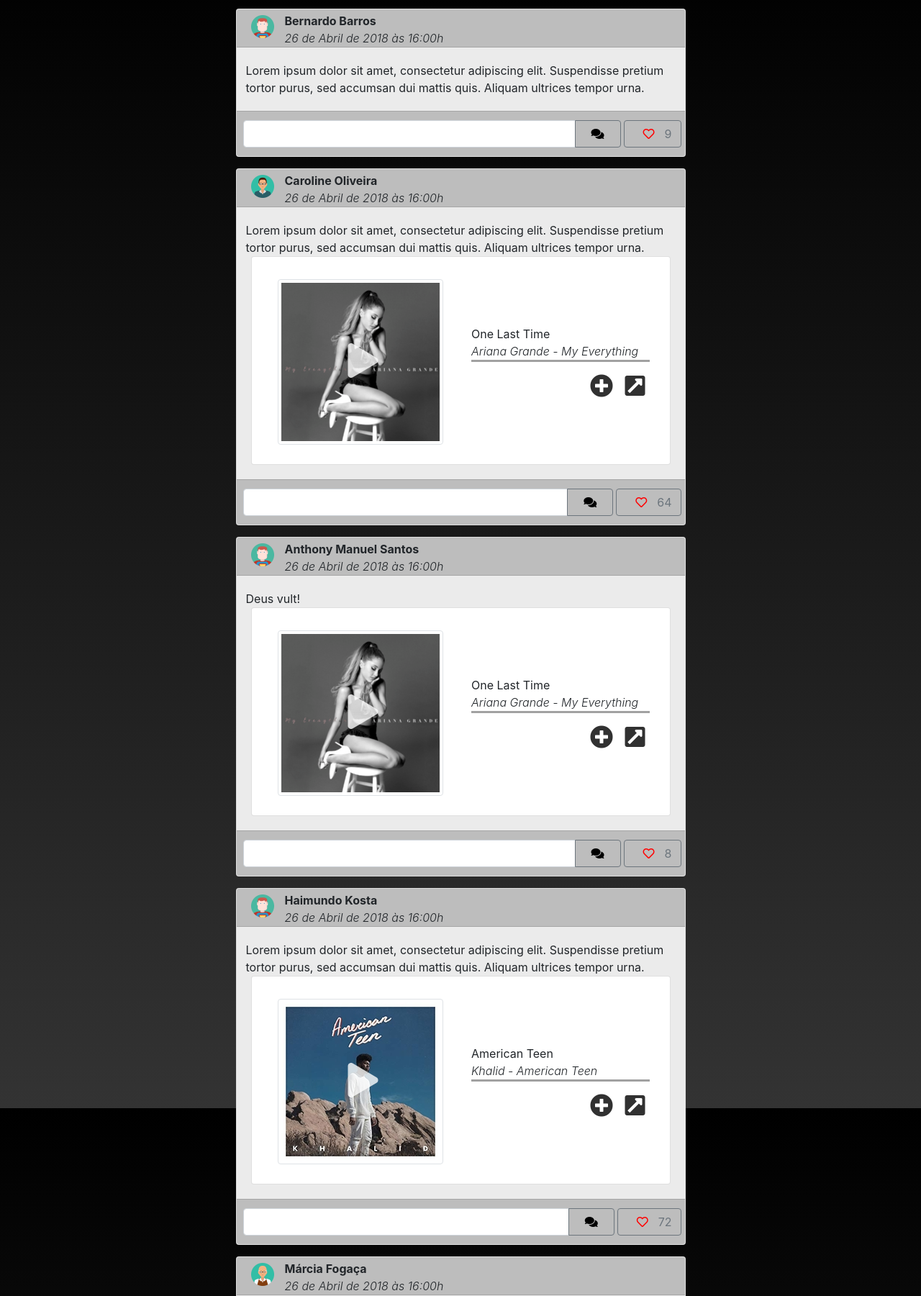
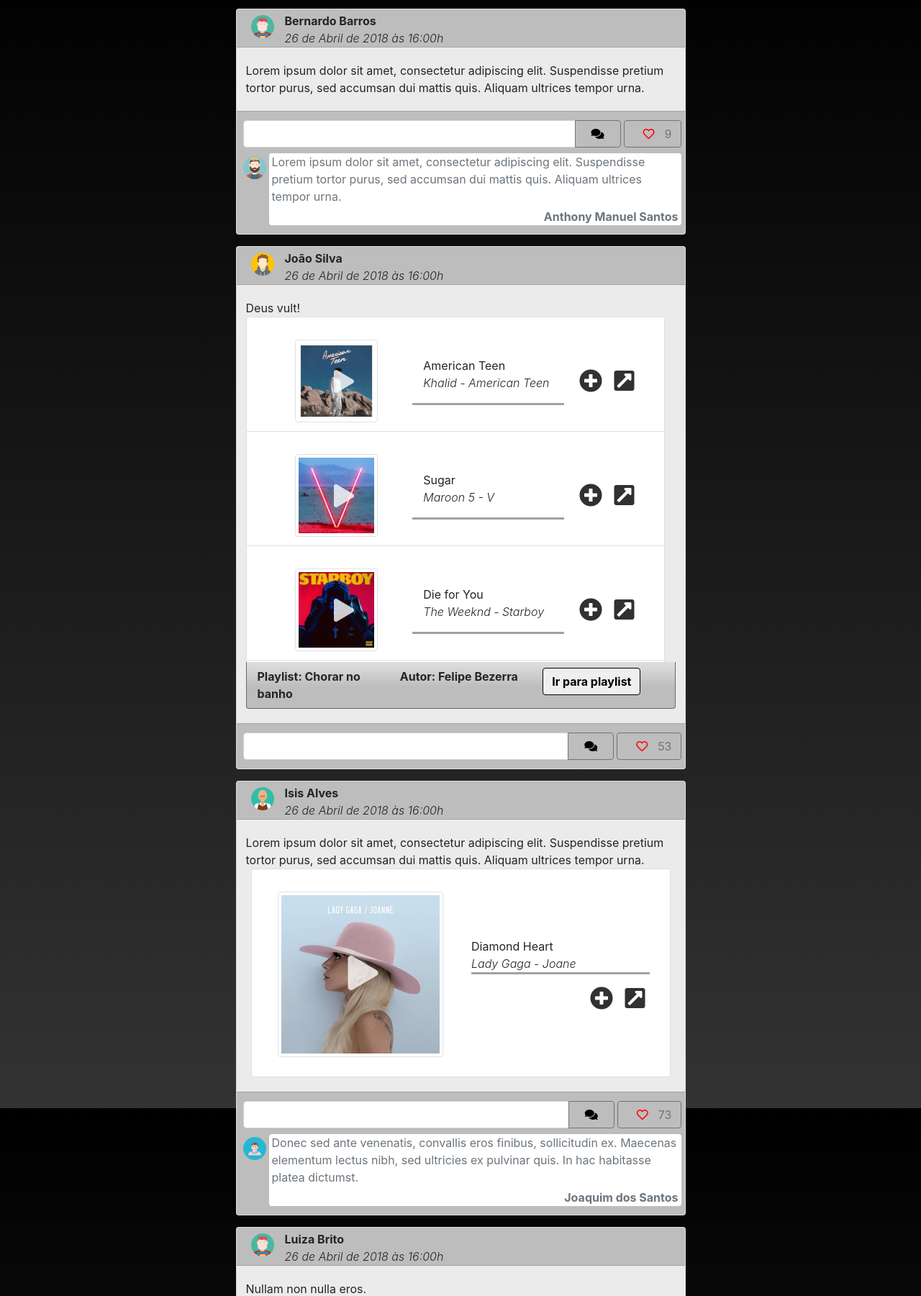
Before and after one commit to guilherme1guy/IHC20182, a Django app: page /dashboard/ in a window 1280 px wide. Shown: the part 55-1856 px from the top of the page at 72% size. Run offline with Django 3.2, Linux system fonts and the light colour scheme; some libraries are stand-ins or nearby versions.

Commit message:
Adding comments on content

```diff
--- a/dashboard/static/dashboard/css/feed.css
+++ b/dashboard/static/dashboard/css/feed.css
@@ -115,3 +115,7 @@
 .link-black{
   color: black !important;
 }
+
+.comment-box{
+    background-color: white;
+}
--- /dev/null
+++ b/dashboard/templates/dashboard/content_footer.html
@@ -0,0 +1,47 @@
+<div class="row">
+    <div class="col px-1">
+        <div class="input-group">
+        <input type="text" class="form-control">
+        <div class="input-group-append">
+            <button class="btn btn-outline-secondary" type="button" id="button-post-comment"><i class="fas fa-comments black-icon"></i></button>
+        </div>
+        </div>
+    </div>
+    <div clas="col-auto">
+        <button class="btn btn-outline-secondary" type="button" id="like" onclick="myFunction(this, {{content_piece.number_likes}})"><i id="heart"  class="far fa-heart red-icon col-auto px-1"></i><span id="number_likes">{{content_piece.number_likes}}</span></button>
+    </div>
+</div>
+
+{% for comment in content_piece.comments %}
+
+    <div class="row mt-2">
+
+        <div class="col-auto pt-1 px-0 mx-1">
+            <img src="{{ comment.img }}" class="img-circle small-profile-img">
+        </div>
+
+        <div class="col">
+
+            <div class="row comment-box rounded">
+
+                <div class="col mx-1">
+                    <p class="row my-0"> {{ comment.text }} </p>
+                </div>
+
+                <div class="w-100" ></div>
+
+                <div class="col"></div>
+                <div class="col-auto mx-1 pt-1">
+                    <p class="font-weight-bold row my-0"> {{ comment.author }} </p>
+                </div>
+
+            </div>
+
+        </div>
+
+
+
+    </div>
+
+
+{% endfor %}
--- a/dashboard/templates/dashboard/content_piece.html
+++ b/dashboard/templates/dashboard/content_piece.html
@@ -31,17 +31,10 @@
 
   <div class="card-footer text-muted content-card-footer">
     <div class="row align-items-center">
+      <div class="col">
 
-      <div class="col px-1">
-        <div class="input-group">
-          <input type="text" class="form-control">
-          <div class="input-group-append">
-            <button class="btn btn-outline-secondary" type="button" id="button-post-comment"><i class="fas fa-comments black-icon"></i></button>
-          </div>
-        </div>
-      </div>
-      <div>
-        <button class="btn btn-outline-secondary" type="button" id="like" onclick="myFunction(this, {{content_piece.number_likes}})"><i id="heart"  class="far fa-heart red-icon col-auto px-1"></i><span id="number_likes">{{content_piece.number_likes}}</span></button>
+        {% include "dashboard/content_footer.html" with content_piece=content_piece%}
+
       </div>
     </div>
   </div>
--- a/dashboard/views.py
+++ b/dashboard/views.py
@@ -140,6 +140,23 @@
         return choice(FeedView.names)
 
     @staticmethod
+    def get_comments():
+
+        comments = []
+
+        for i in range(0, choice([0, 0, 0, 1, 1, 2])):
+            comments.append(
+                {
+                    'author': FeedView.get_name(),
+                    'img': FeedView.get_img(),
+                    'text': FeedView.get_mensage()
+                }
+            )
+
+        return comments
+
+
+    @staticmethod
     def get_name_playlist():
         return choice(FeedView.playlist)
 
@@ -172,7 +189,8 @@
                 'menssage': FeedView.get_mensage(),
                 'date_time': "26 de Abril de 2018 às 16:00h",
                 'content_type': random_type,
-                'number_likes' : randint(0,101)
+                'number_likes' : randint(0,101),
+                'comments': FeedView.get_comments()
             }
 
             if random_type is FeedView.CONTENT_MUSIC:
```
